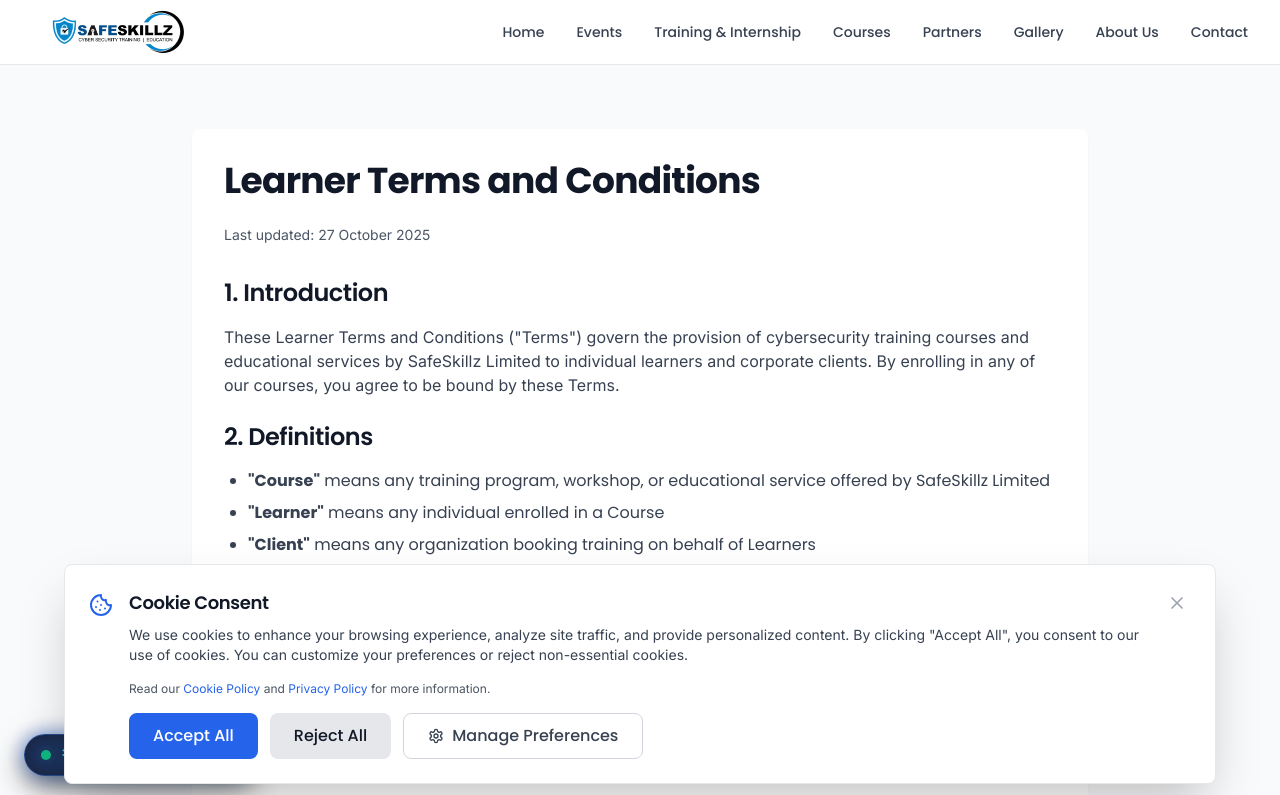
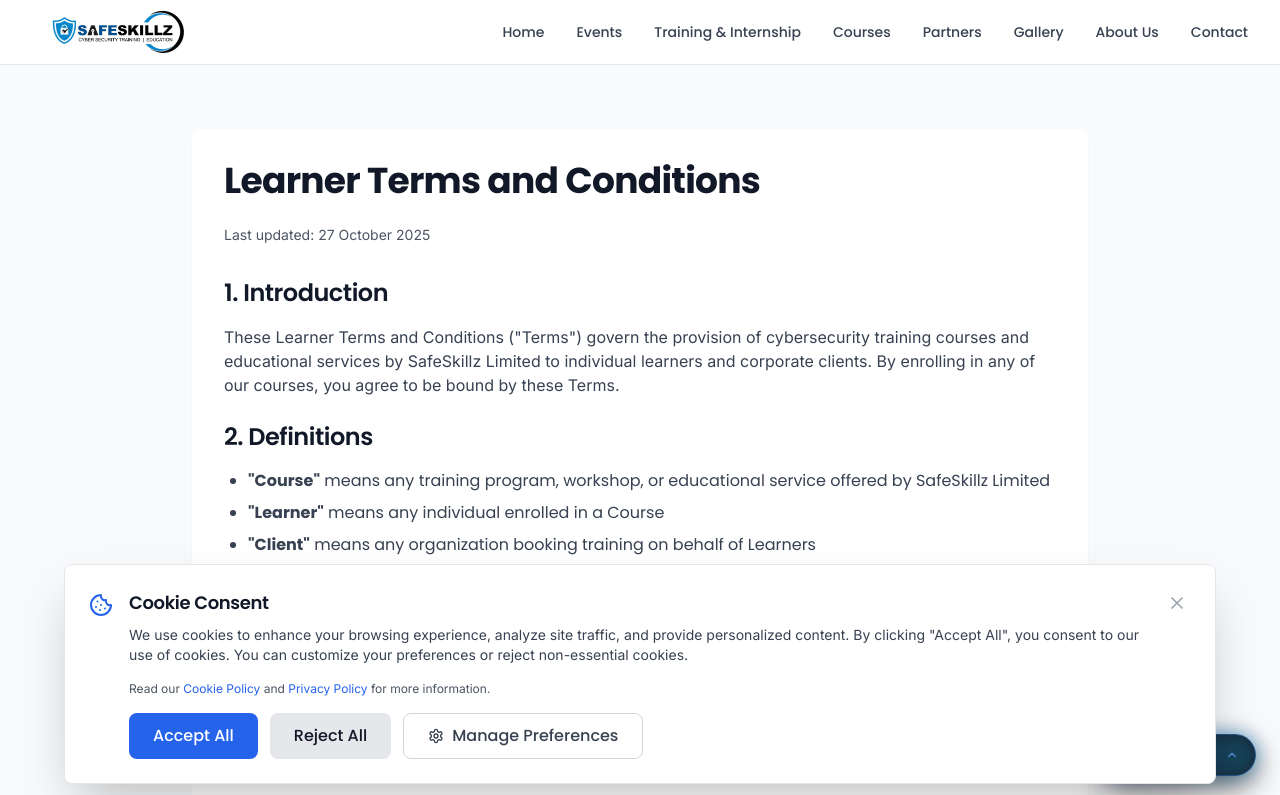
Before and after one commit to ankit1x01/Safe-Skillz-, a React (Vite) app: page /learner-terms in a window 1280 px wide. Shown: the top 795 px of the page. Built offline with nearby package versions, Linux system fonts and the light colour scheme.

Commit message:
Add FloatingEventWidget component

```diff
--- a/src/components/common/FloatingEventWidget.tsx
+++ b/src/components/common/FloatingEventWidget.tsx
@@ -1,6 +1,6 @@
 import { useEffect, useMemo, useRef, useState } from 'react'
 import { Link, useLocation } from 'react-router-dom'
-import { ArrowRight, Clock, ExternalLink, Sparkles, X, ChevronUp } from 'lucide-react'
+import { ArrowRight, Clock, ExternalLink, X, ChevronUp } from 'lucide-react'
 import { CIDX_START, cidxEvent } from '../../data/cidx'
 
 export const FloatingEventWidget = () => {
@@ -51,24 +51,25 @@ export const FloatingEventWidget = () => {
     }
   }, [isExpanded])
 
-  // Hide widget if user is already on the dedicated CIDX event page
-  if (location.pathname === '/events/cidx') {
+  // Hide widget if user is already on the dedicated CIDX event page or event page
+  if (location.pathname === '/events/cidx' || location.pathname === '/events') {
     return null
   }
 
   return (
     <div
       ref={widgetRef}
-      className="fixed bottom-4 left-4 sm:bottom-6 sm:left-6 z-40 select-none font-sans"
+      className="fixed bottom-4 right-4 sm:bottom-6 sm:right-6 z-40 select-none font-sans flex flex-col items-end"
     >
       {!isExpanded ? (
-        /* Collapsed Floating Pill Icon */
+        /* Collapsed Floating Pill Icon - Opens on hover or click */
         <button
+          onMouseEnter={() => setIsExpanded(true)}
           onClick={() => setIsExpanded(true)}
           className="group relative flex items-center gap-2.5 px-3.5 py-2.5 sm:px-4 sm:py-2.5 rounded-full bg-slate-950/90 hover:bg-slate-900 text-white backdrop-blur-xl border border-blue-500/40 hover:border-blue-400 shadow-[0_10px_30px_rgba(0,0,0,0.6),0_0_20px_rgba(37,99,235,0.3)] hover:shadow-[0_10px_35px_rgba(0,0,0,0.7),0_0_30px_rgba(37,99,235,0.5)] transition-all duration-300 hover:scale-105 active:scale-95 cursor-pointer focus:outline-none focus:ring-2 focus:ring-blue-400"
           aria-expanded="false"
-          aria-label="Open upcoming CIDX event preview"
-          title="Click to view upcoming CIDX event banner & details"
+          aria-label="Open upcoming event preview"
+          title="Hover or click to view upcoming event banner & details"
         >
           {/* Subtle Ambient Radial Glow */}
           <span className="absolute -inset-0.5 rounded-full bg-gradient-to-r from-blue-600 to-cyan-500 opacity-25 group-hover:opacity-50 blur transition-opacity duration-300 -z-10" />
@@ -79,12 +80,8 @@ export const FloatingEventWidget = () => {
             <span className="relative inline-flex rounded-full h-2.5 w-2.5 bg-emerald-500"></span>
           </span>
 
-          <Sparkles className="w-4 h-4 text-cyan-400 group-hover:rotate-12 transition-transform duration-300" />
-
           <div className="flex items-center gap-1.5 text-xs sm:text-sm font-semibold tracking-wide">
-            <span className="text-white font-bold">CIDX 2026</span>
-            <span className="text-slate-500 hidden sm:inline">•</span>
-            <span className="text-slate-300 text-xs hidden sm:inline">7 Nov</span>
+            <span className="text-white font-bold">Upcoming</span>
           </div>
 
           <span className="text-blue-400/80 group-hover:text-blue-300 group-hover:-translate-y-0.5 transition-all duration-200">
--- a/vite.config.ts
+++ b/vite.config.ts
@@ -4,6 +4,10 @@ import react from '@vitejs/plugin-react'
 export default defineConfig({
   plugins: [react()],
   base: './',
+  server: {
+    host: true,
+    port: 5173,
+  },
   build: {
     outDir: 'dist',
     assetsDir: 'assets',
```
